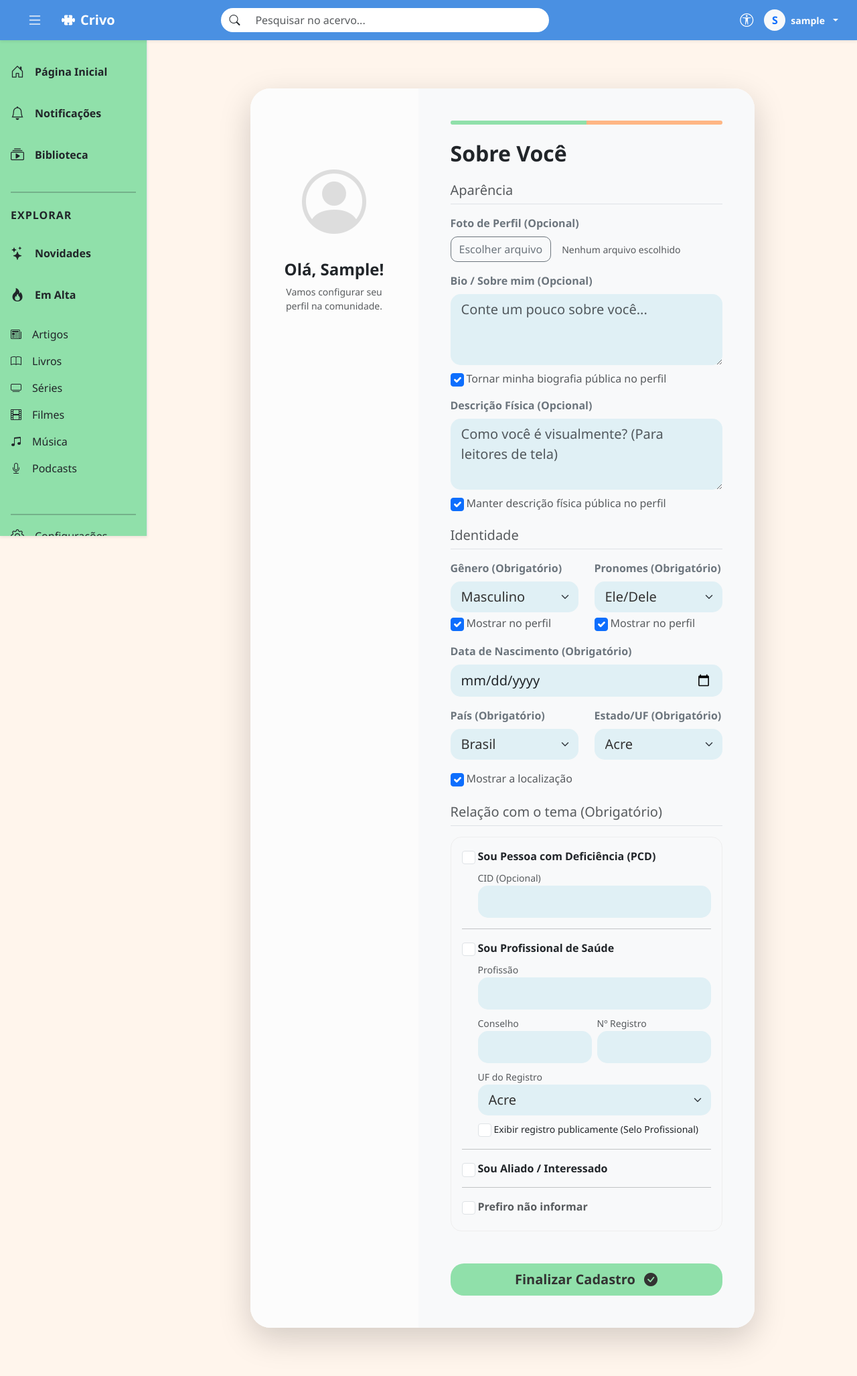
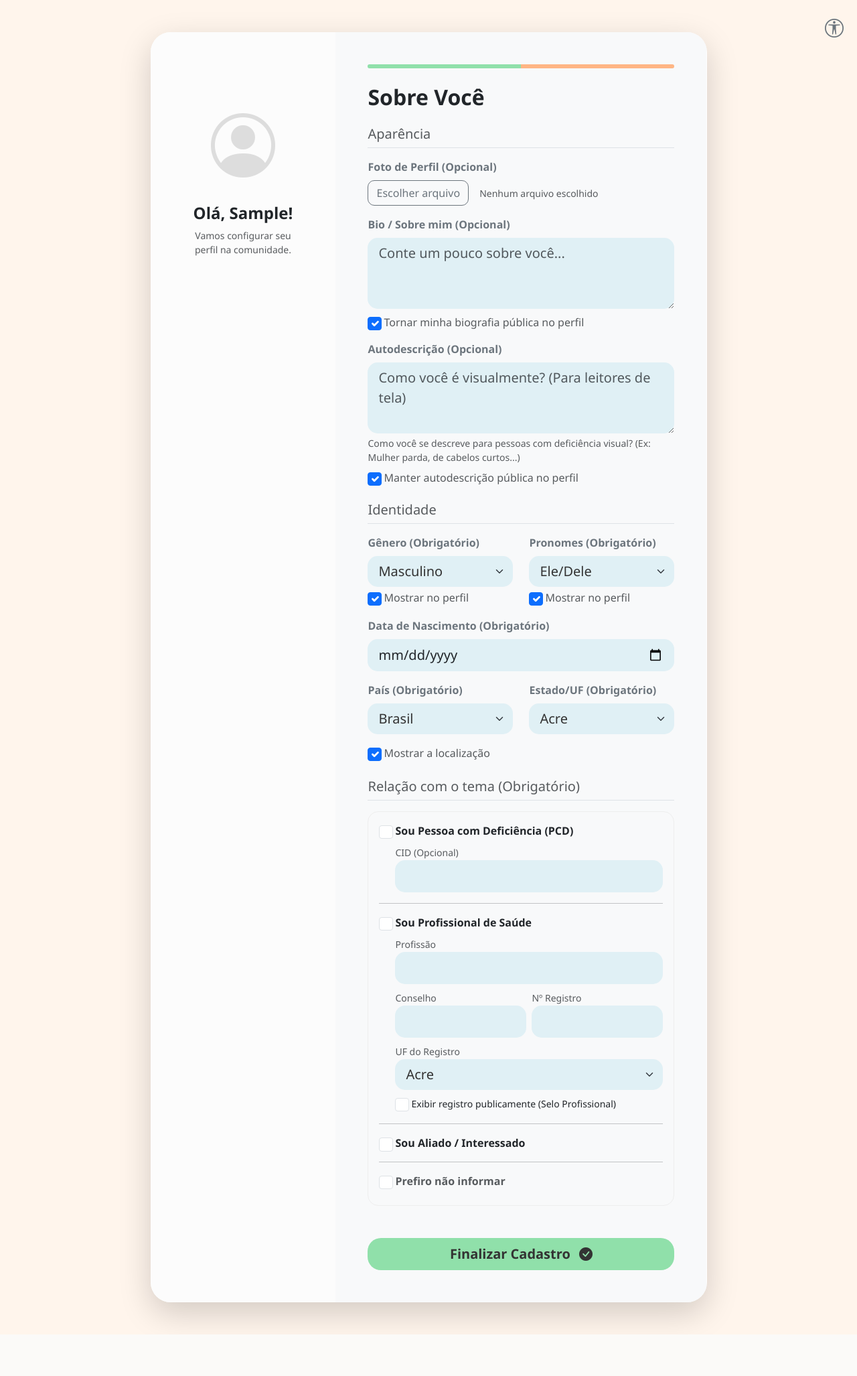
Before and after one commit to romulo-mc/TCC-Crivo, a Django app: page /accounts/signup/complete/ in a window 1280 px wide. Shown: the whole page at 67% size. After the commit the page ends 1992 px from the top, so only its background shows below. Run offline with Django 5.2, Linux system fonts and the light colour scheme; the visitor is signed in with stand-in values (Sample User, id 1).

Commit message:
style (registration): mudança no layout de cadastro

```diff
--- a/accounts/forms.py
+++ b/accounts/forms.py
@@ -37,6 +37,13 @@ class CadastroBasicoForm(forms.ModelForm):
         if cleaned_data.get("email") != cleaned_data.get("email_confirmacao"):
             self.add_error('email_confirmacao', "Os e-mails não conferem.")
         return cleaned_data
+
+    def save(self, commit=True):
+        user = super().save(commit=False)
+        user.set_password(self.cleaned_data["password"])
+        if commit:
+            user.save()
+        return user
 
 class UserProfileForm(forms.ModelForm):
     genero = forms.ChoiceField(choices=UserProfile.GENERO_CHOICES, widget=forms.Select(attrs={**STYLE_SELECT, 'onchange': 'toggleOutro(this, "div_genero_outro")'}), label="Gênero (Obrigatório)")
--- /dev/null
+++ b/templates/base_auth.html
@@ -0,0 +1,39 @@
+<!DOCTYPE html>
+<html lang="pt-br">
+<head>
+    <meta charset="UTF-8">
+    <meta name="viewport" content="width=device-width, initial-scale=1.0">
+    <title>Crivo - Autenticação</title>
+    <link href="https://cdn.jsdelivr.net/npm/bootstrap@5.3.0/dist/css/bootstrap.min.css" rel="stylesheet">
+    <link rel="stylesheet" href="https://cdn.jsdelivr.net/npm/bootstrap-icons@1.11.3/font/bootstrap-icons.min.css">
+
+    <style>
+        body {
+            background-color: #FFF5EC;
+            font-family: 'Segoe UI', sans-serif;
+        }
+
+        .auth-accessibility {
+            position: absolute;
+            top: 20px;
+            right: 20px;
+            z-index: 1050;
+        }
+    </style>
+</head>
+<body>
+
+    <div class="auth-accessibility">
+        <a href="#" class="text-secondary fs-3" title="Opções de Acessibilidade">
+            <i class="bi bi-universal-access-circle"></i>
+        </a>
+    </div>
+
+    <div class="container">
+        {% block content %}
+        {% endblock %}
+    </div>
+
+    <script src="https://cdn.jsdelivr.net/npm/bootstrap@5.3.0/dist/js/bootstrap.bundle.min.js"></script>
+</body>
+</html>
--- a/templates/registration/complete_profile.html
+++ b/templates/registration/complete_profile.html
@@ -1,4 +1,4 @@
-{% extends 'base.html' %}
+{% extends 'base_auth.html' %}
 
 {% block content %}
 <div class="row justify-content-center align-items-center py-5">
@@ -52,11 +52,12 @@
                         </div>
 
                         <div class="mb-3">
-                            <label class="form-label fw-bold text-secondary">Descrição Física (Opcional)</label>
+                            <label class="form-label fw-bold text-secondary">Autodescrição (Opcional)</label>
                             {{ form.descricao_fisica }}
+                            <div class="form-text mb-2">Como você se descreve para pessoas com deficiência visual? (Ex: Mulher parda, de cabelos curtos...)</div>
                             <div class="form-check mt-2">
                                 {{ form.show_descricao_fisica }}
-                                <label class="form-check-label text-muted" for="{{ form.show_descricao_fisica.id_for_label }}">Manter descrição física pública no perfil</label>
+                                <label class="form-check-label text-muted" for="{{ form.show_descricao_fisica.id_for_label }}">Manter autodescrição pública no perfil</label>
                             </div>
                         </div>
 
--- a/templates/registration/login.html
+++ b/templates/registration/login.html
@@ -1,4 +1,4 @@
-{% extends 'base.html' %}
+{% extends 'base_auth.html' %}
 
 {% block content %}
 <div class="row justify-content-center align-items-center" style="min-height: 80vh;">
--- a/templates/registration/signup.html
+++ b/templates/registration/signup.html
@@ -1,4 +1,4 @@
-{% extends 'base.html' %}
+{% extends 'base_auth.html' %}
 
 {% block content %}
 <div class="row justify-content-center align-items-center" style="min-height: 80vh;">
```
Also changed, not shown: perfil/WIN_20241125_08_35_53_Pro.jpg (added).
